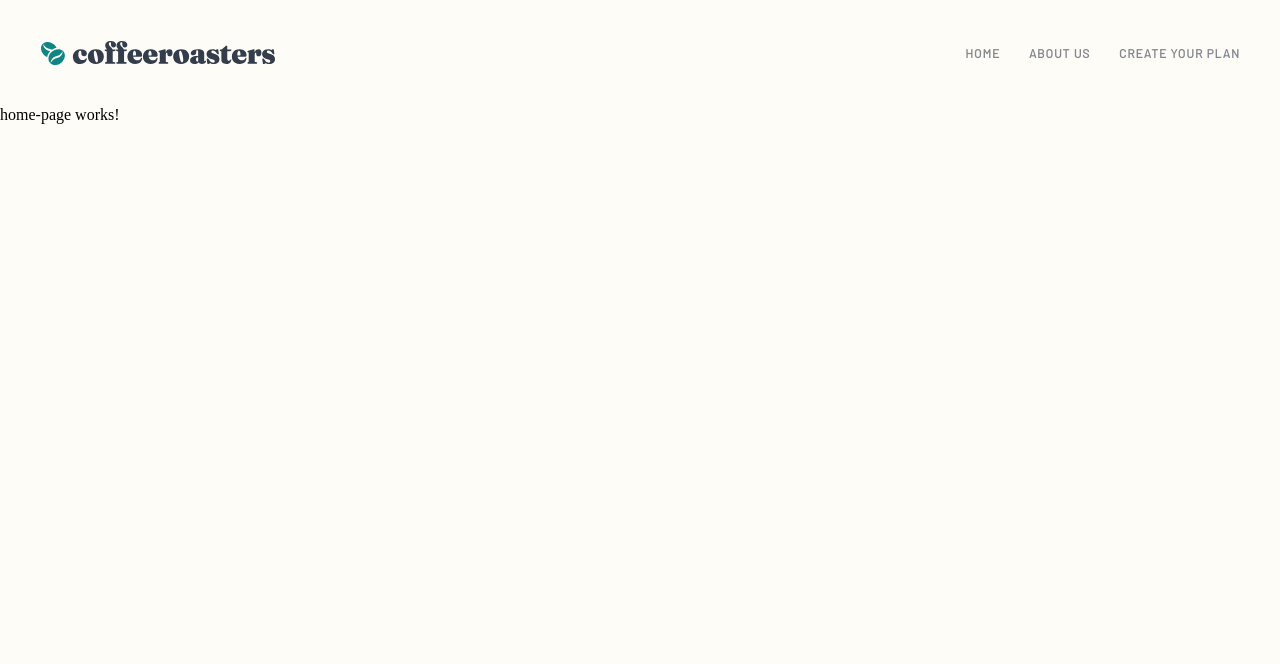
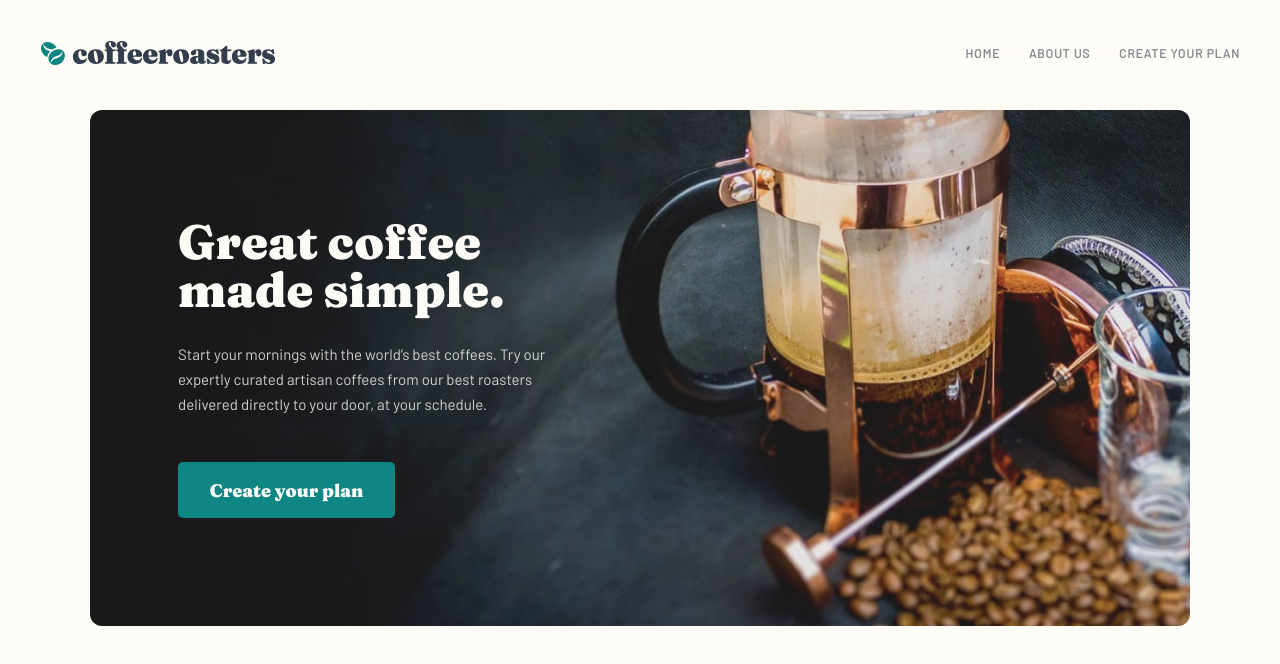
Before and after one commit to LucasS-Goncalves/coffee-roasters, an Angular app: page / in a window 1280 px wide. Shown: the top 664 px of the page. Built offline with nearby package versions, Linux system fonts and the light colour scheme.

Commit message:
finishing main image section in home-page component

```diff
--- a/src/app/app.component.css
+++ b/src/app/app.component.css
@@ -1,15 +1,16 @@
 .nav-bar{
   width: 100%;
   position: fixed;
+  z-index: 999;
 }
 
 .container{
-  padding-top: 82px;
+  padding-top: 90px;
 }
 
 @media(min-width:768px){
 
   .container{
-    padding-top: 106px;
+    padding-top: 110px;
   }
 }
--- a/src/app/components/home-page/home-page.component.css
+++ b/src/app/components/home-page/home-page.component.css
@@ -0,0 +1,129 @@
+.main{
+  margin: 0 auto;
+  width: 327px;
+  height: 500px;
+  transition: .3s;
+}
+
+.main_img{
+  width: 100%;
+  display: flex;
+  align-items: center;
+  justify-content: center;
+  position: relative;
+}
+
+.main_img .img_container{
+  width: 100%;
+}
+
+.main_img .img_container .picture{
+  width: 100%;
+}
+
+.main_img .img_container .picture .image{
+  width: 100%;
+  display: block;
+  border-radius: 12px;
+}
+
+.main_img .main_img_content{
+  position: absolute;
+  display: flex;
+  flex-direction: column;
+  align-items: center;
+  justify-content: center;
+  gap: 1.8rem;
+  text-align: center;
+}
+
+.main_img .main_img_content .main_img_content-title{
+  width: 279px;
+  font-size: 2.5rem;
+  font-weight: 900;
+  font-family: var(--fraunces);
+  line-height: 40px;
+  color: var(--light-cream);
+  transition: .3s;
+}
+
+.main_img .main_img_content .main_img_content-description{
+  width: 279px;
+  font-size: .9375rem;
+  font-weight: 400;
+  font-family: var(--barlow);
+  line-height: 25px;
+  color: hsl(43, 78%, 98%, 80%);
+  transition: .3s;
+}
+
+.main_img .main_img_content .main_img_content-button{
+  width: 217px;
+  height: 56px;
+  margin-top: 1rem;
+  background-color: var(--dark-cyan);
+  border: none;
+  border-radius: 5px;
+  font-size: 1.125rem;
+  font-weight: 900;
+  font-family: var(--fraunces);
+  color: var(--light-cream);
+  cursor: pointer;
+  transition: .3s;
+}
+
+.main_img .main_img_content .main_img_content-button:hover{
+  background-color: var(--main-button-hover);
+}
+
+@media(min-width:768px){
+
+  .main{
+    width: 689px;
+    height: 500px;
+  }
+
+  .main_img .main_img_content{
+    left: 8%;
+    align-items: flex-start;
+    text-align: start;
+  }
+
+  .main_img .main_img_content .main_img_content-title{
+    width: 329px;
+    font-size: 3rem;
+    line-height: 48px;
+  }
+
+  .main_img .main_img_content .main_img_content-description{
+    width: 398px;
+  }
+}
+
+@media(min-width: 1200px){
+  .main{
+    width: 1100px;
+    height: 600px;
+  }
+}
+
+
+@media(min-width:1440px){
+
+  .main{
+    width: 1280px;
+  }
+
+
+  .main_img .main_img_content .main_img_content-title{
+    width: 493px;
+    font-size: 4rem;
+    line-height: 72px;
+  }
+
+  .main_img .main_img_content .main_img_content-description{
+    width: 440px;
+    font-size: 1rem;
+    line-height: 26px;
+  }
+}
--- a/src/app/components/home-page/home-page.component.html
+++ b/src/app/components/home-page/home-page.component.html
@@ -1 +1,24 @@
-<p>home-page works!</p>
+<main class="main">
+  <section class="main_img">
+    <div class="img_container">
+      <picture class="picture">
+        <source media="(max-width: 767px)" srcset="../../../assets/home/mobile/image-hero-coffeepress.jpg">
+        <source media="(max-width: 1199px)" srcset="../../../assets/home/tablet/image-hero-coffeepress.jpg">
+        <source media="(min-width: 1200px)" srcset="../../../assets/home/desktop/image-hero-coffeepress.jpg">
+        <img src="../../../assets/home/mobile/image-hero-coffeepress.jpg" class="image" alt="Great coffee made simple">
+      </picture>
+    </div>
+    <article class="main_img_content">
+      <h1 class="main_img_content-title">
+        Great coffee made simple.
+      </h1>
+      <p class="main_img_content-description">
+        Start your mornings with the world’s best coffees. Try our expertly curated artisan
+        coffees from our best roasters delivered directly to your door, at your schedule.
+      </p>
+      <button class="main_img_content-button">
+        Create your plan
+      </button>
+    </article>
+  </section>
+</main>
--- a/src/app/components/nav-bar/nav-bar.component.css
+++ b/src/app/components/nav-bar/nav-bar.component.css
@@ -51,12 +51,17 @@
   font-family: var(--fraunces);
   line-height: 32px;
   color: var(--dark-grey-blue);
+  opacity: 0;
   cursor: pointer;
-  transition: .2s;
+  transition: .4s;
 }
 
 .header nav .links .link:first-child{
   padding-top: 3rem;
+}
+
+.header.opened nav .links .link{
+  opacity: 1;
 }
 
 .header .hamburger,
@@ -118,6 +123,8 @@
     letter-spacing: .92px;
     text-transform: uppercase;
     color: var(--grey);
+    opacity: 1;
+    transition: .2s;
   }
 
   .header nav .links .link:first-child{
@@ -129,3 +136,9 @@
   }
 
 }
+
+@media(min-width: 1440px){
+  .header{
+    padding: 2.5rem 5.5rem;
+  }
+}
```
